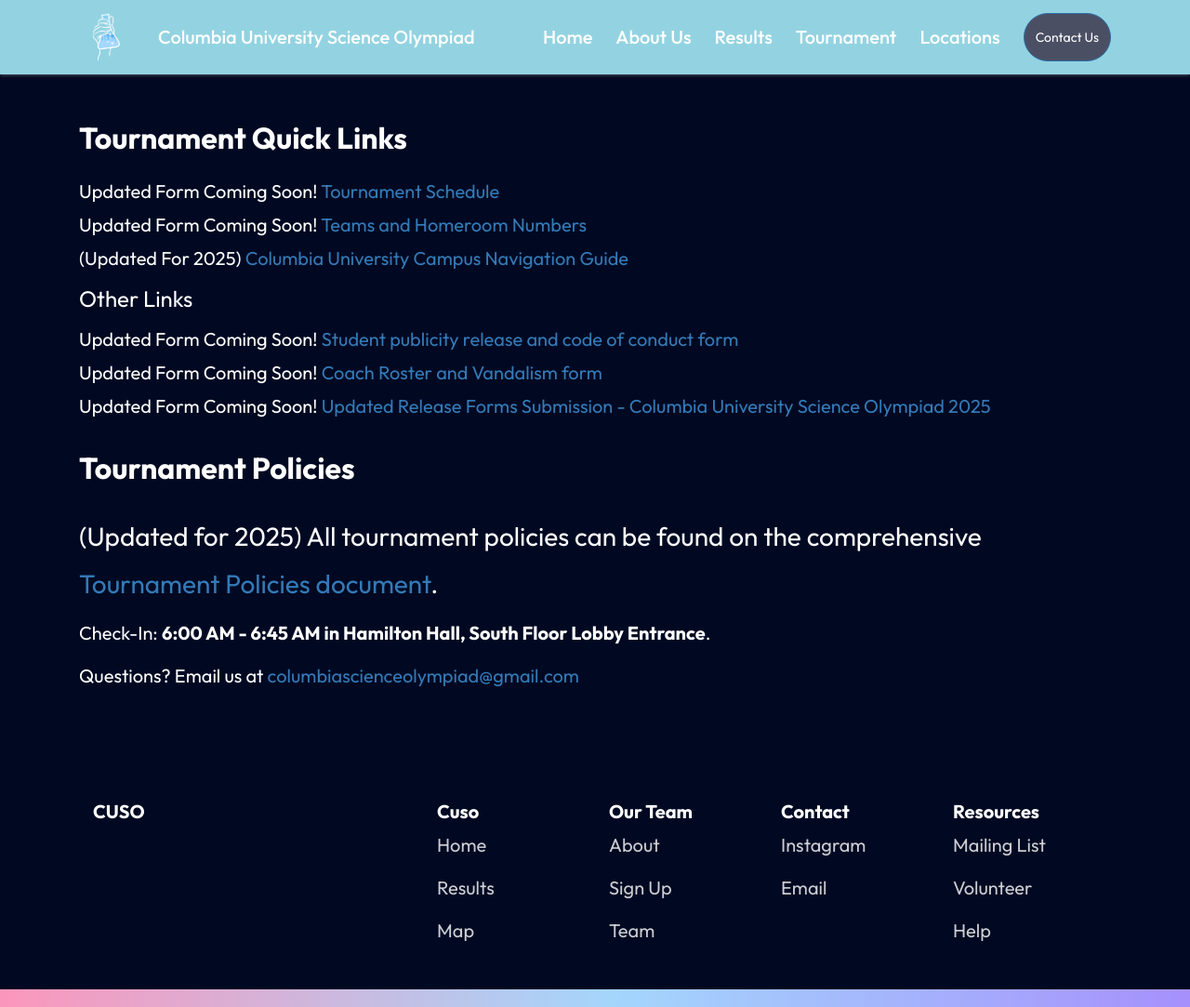
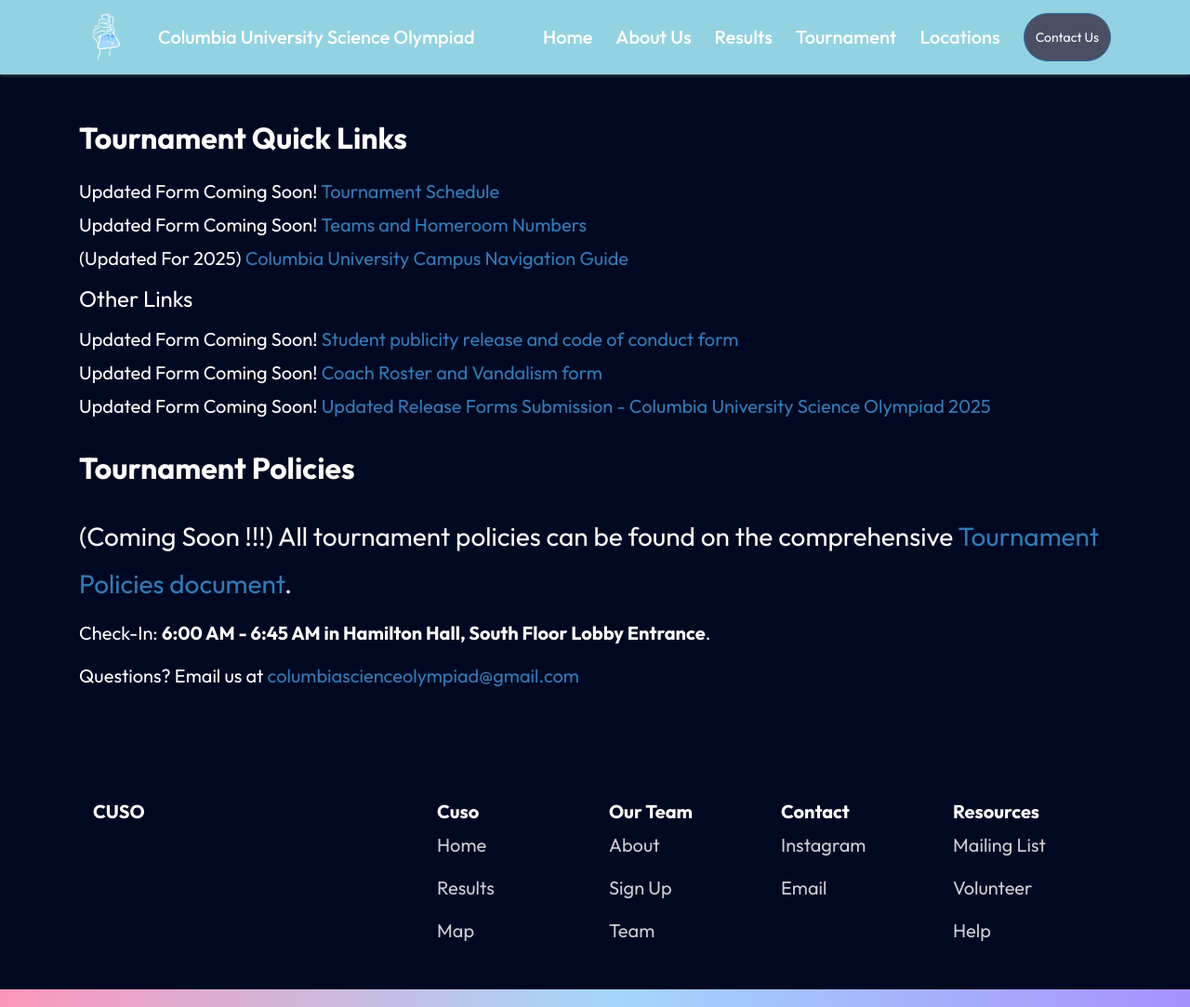
Before and after one commit to columbia-science-olympiad/columbia-science-olympiad.github.io, a Jekyll site: the page built from tournament.md, in a window 1280 px wide and 1083 px high. Shown: the whole window at 93% size. Built offline with Jekyll 4.4.1, drawn with Linux system fonts in a browser that asks for light colours; nearby versions of some CDN libraries.

Commit message:
get rid of the policies docs rn

```diff
--- a/tournament.md
+++ b/tournament.md
@@ -17,7 +17,7 @@
 
 ## **Tournament Policies**
 
-### (Updated for 2025) All tournament policies can be found on the comprehensive [Tournament Policies document](https://docs.google.com/document/d/1IlFknsVw8fpRdTKfAQwndK7F_FJkamlgDfGZhB3m3Fs/edit?usp=sharing).
+### (Coming Soon !!!) All tournament policies can be found on the comprehensive [Tournament Policies document]().
 
 Check-In: **6:00 AM - 6:45 AM in Hamilton Hall, South Floor Lobby Entrance**.
 
```
Also changed, not shown: help.md (+1 -1 lines).
